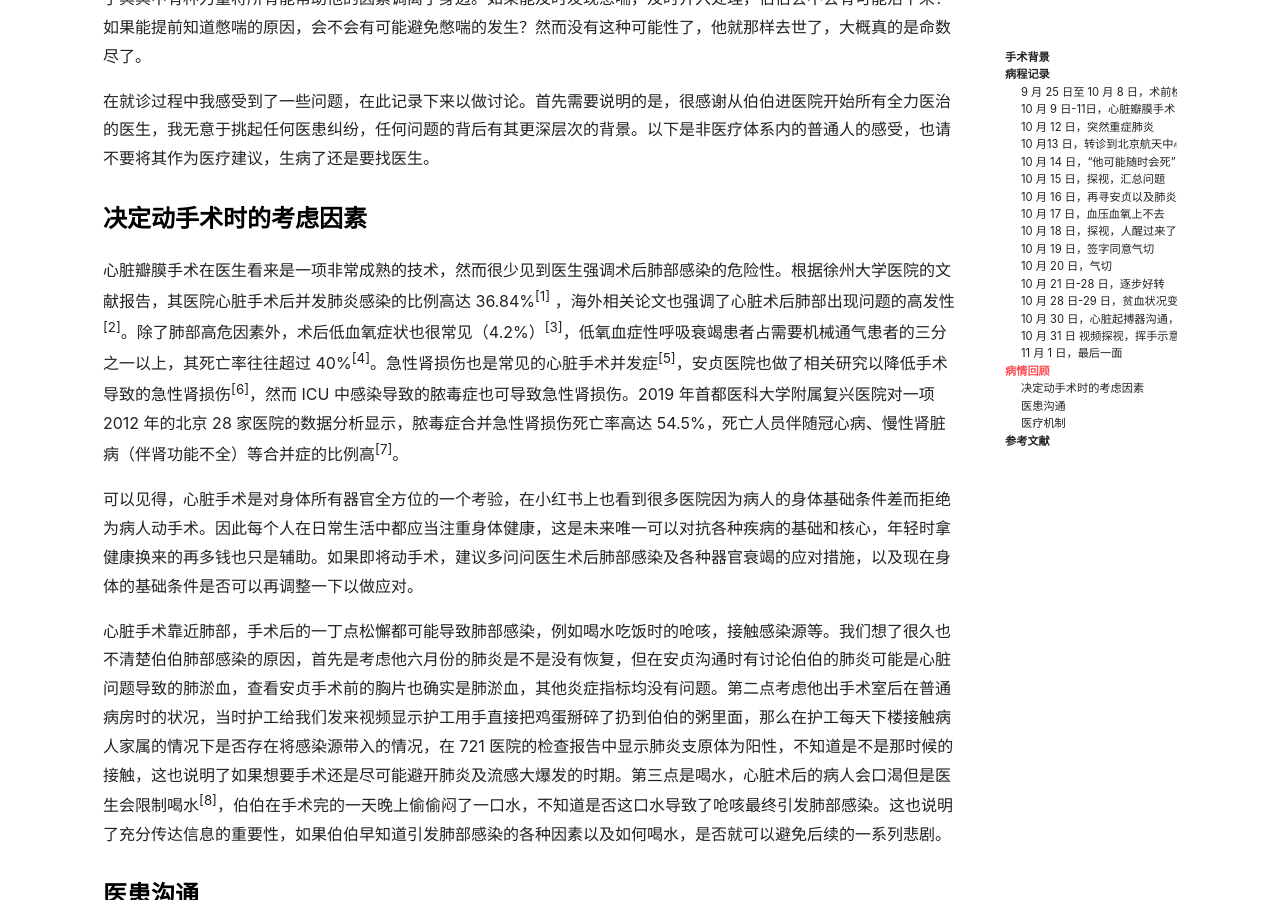
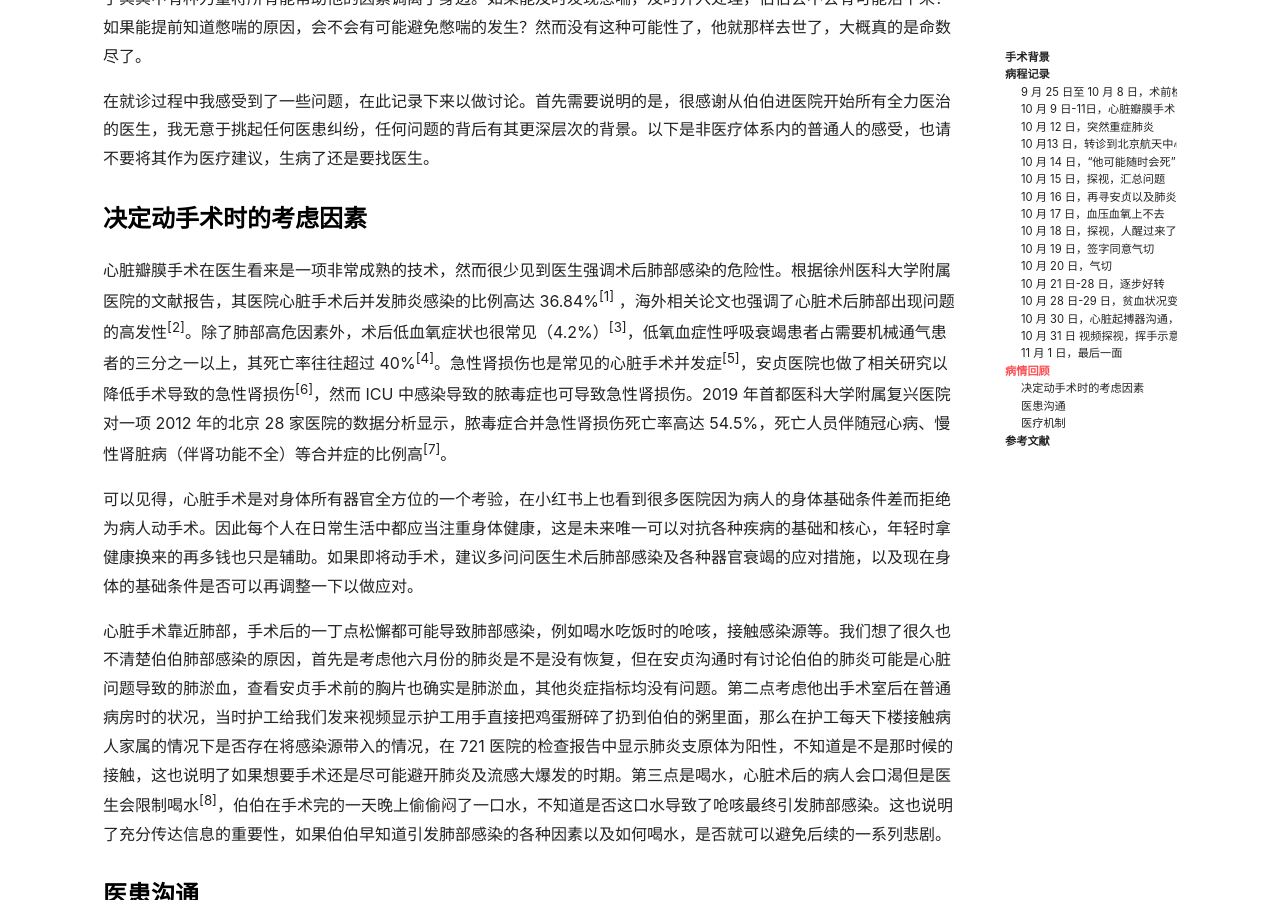
Before and after one commit to nicecui/nicecui.github.io, a Jekyll site: the page built from _posts/2023-11-19-face-the-death-and-cardiac-surgery.md, in a window 1280 px wide and 900 px high, scrolled down 9540 px. Built offline with Jekyll 4.4.1, drawn with Linux system fonts in a browser that asks for light colours; nearby versions of some CDN libraries.

Commit message:
chore: typo

```diff
--- a/_posts/2023-11-19-face-the-death-and-cardiac-surgery.md
+++ b/_posts/2023-11-19-face-the-death-and-cardiac-surgery.md
@@ -173,7 +173,7 @@ ICU 里面病人是不穿衣服的，我慌慌张张地打车回家给他拿衣
 
 ### 决定动手术时的考虑因素
 
-心脏瓣膜手术在医生看来是一项非常成熟的技术，然而很少见到医生强调术后肺部感染的危险性。根据徐州大学医院的文献报告，其医院心脏手术后并发肺炎感染的比例高达 36.84%<sup>[1]</sup> ，海外相关论文也强调了心脏术后肺部出现问题的高发性<sup>[2]</sup>。除了肺部高危因素外，术后低血氧症状也很常见（4.2%）<sup>[3]</sup>，低氧血症性呼吸衰竭患者占需要机械通气患者的三分之一以上，其死亡率往往超过 40%<sup>[4]</sup>。急性肾损伤也是常见的心脏手术并发症<sup>[5]</sup>，安贞医院也做了相关研究以降低手术导致的急性肾损伤<sup>[6]</sup>，然而 ICU 中感染导致的脓毒症也可导致急性肾损伤。2019 年首都医科大学附属复兴医院对一项 2012 年的北京 28 家医院的数据分析显示，脓毒症合并急性肾损伤死亡率高达 54.5%，死亡人员伴随冠心病、慢性肾脏病（伴肾功能不全）等合并症的比例高<sup>[7]</sup>。
+心脏瓣膜手术在医生看来是一项非常成熟的技术，然而很少见到医生强调术后肺部感染的危险性。根据徐州医科大学附属医院的文献报告，其医院心脏手术后并发肺炎感染的比例高达 36.84%<sup>[1]</sup> ，海外相关论文也强调了心脏术后肺部出现问题的高发性<sup>[2]</sup>。除了肺部高危因素外，术后低血氧症状也很常见（4.2%）<sup>[3]</sup>，低氧血症性呼吸衰竭患者占需要机械通气患者的三分之一以上，其死亡率往往超过 40%<sup>[4]</sup>。急性肾损伤也是常见的心脏手术并发症<sup>[5]</sup>，安贞医院也做了相关研究以降低手术导致的急性肾损伤<sup>[6]</sup>，然而 ICU 中感染导致的脓毒症也可导致急性肾损伤。2019 年首都医科大学附属复兴医院对一项 2012 年的北京 28 家医院的数据分析显示，脓毒症合并急性肾损伤死亡率高达 54.5%，死亡人员伴随冠心病、慢性肾脏病（伴肾功能不全）等合并症的比例高<sup>[7]</sup>。
 
 可以见得，心脏手术是对身体所有器官全方位的一个考验，在小红书上也看到很多医院因为病人的身体基础条件差而拒绝为病人动手术。因此每个人在日常生活中都应当注重身体健康，这是未来唯一可以对抗各种疾病的基础和核心，年轻时拿健康换来的再多钱也只是辅助。如果即将动手术，建议多问问医生术后肺部感染及各种器官衰竭的应对措施，以及现在身体的基础条件是否可以再调整一下以做应对。
 
```
